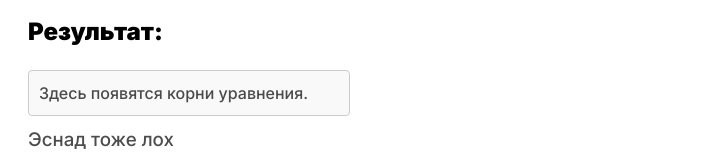
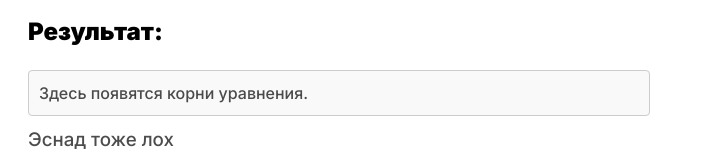
Before and after one commit to Lycuyc/lycuyc.github.io, a plain HTML site: page index.html in a window 1280 px wide. Shown: the part 333-499 px from the top of the page, without its empty margins (0-712 px from the left). Drawn offline with Linux system fonts and the light colour scheme.

Commit message:
Update index.html

```diff
--- a/index.html
+++ b/index.html
@@ -57,17 +57,17 @@
             opacity: 0.9;
         }
 
-        #output {
+    #output {
             margin-top: 5px;
             font-weight: 500;
             color: rgba(0, 0, 0, 0.7);
             padding: 10px;
             border: 1px solid #ccc;
-            white-space: pre-wrap;
             background-color: #f9f9f9;
             border-radius: 4px;
             text-align: left;
-            width: 300px;
+            width: 100%;
+            max-width: 600px;
             margin-left: 0;
         }
 
```
